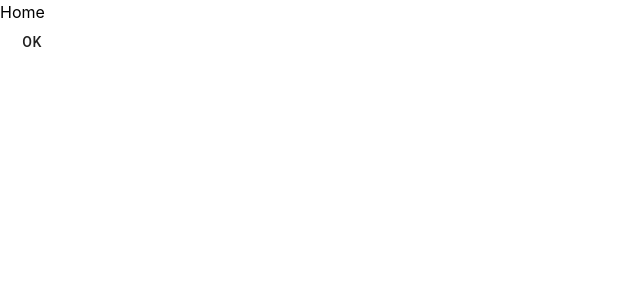
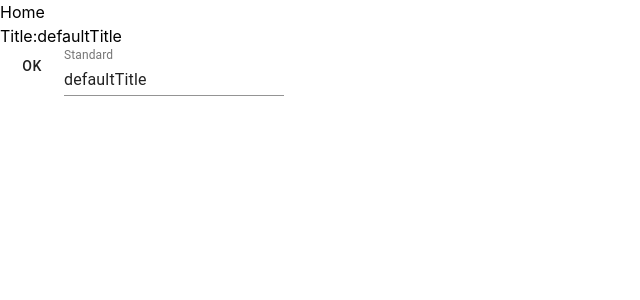
Before and after one commit to UedaA0816/learn-react-app, a React (Create React App) app: page /home in a window 1280 px wide. Shown: the top 300 px of the page, without its empty margins (0-640 px from the left). Built offline with nearby package versions, Linux system fonts and the light colour scheme.

Commit message:
add recoil

```diff
--- a/package.json
+++ b/package.json
@@ -17,6 +17,7 @@
     "react-dom": "^17.0.2",
     "react-router-dom": "^5.2.0",
     "react-scripts": "4.0.3",
+    "recoil": "^0.4.0",
     "typescript": "^4.1.2",
     "web-vitals": "^1.0.1"
   },
--- /dev/null
+++ b/src/atoms/TitleAtom.ts
@@ -0,0 +1,6 @@
+import { atom } from "recoil";
+
+export const titleState = atom<string>({
+  key:"title",
+  default:"defaultTitle"
+})
--- a/src/index.tsx
+++ b/src/index.tsx
@@ -1,12 +1,15 @@
 import React from 'react';
 import ReactDOM from 'react-dom';
 import './index.css';
+import { RecoilRoot } from 'recoil';
 import App from './App';
 import reportWebVitals from './reportWebVitals';
 
 ReactDOM.render(
   <React.StrictMode>
-    <App />
+    <RecoilRoot>
+      <App />
+    </RecoilRoot>
   </React.StrictMode>,
   document.getElementById('root')
 );
--- a/src/pages/Home/Home.tsx
+++ b/src/pages/Home/Home.tsx
@@ -1,11 +1,28 @@
-import React from "react"
+import React, { useCallback } from "react"
 import Button from "@material-ui/core/Button"
+import TextField from "@material-ui/core/TextField"
+import { SetterOrUpdater, useRecoilValue, useSetRecoilState } from "recoil"
+import { titleState } from "../../atoms/TitleAtom";
+import { Link } from "react-router-dom";
 
 const Home:React.FC = () => {
+  const title = useRecoilValue(titleState)
+  const setTitle: SetterOrUpdater<string> = useSetRecoilState(titleState);
+
+  const onChange = useCallback(
+    (event: React.ChangeEvent<HTMLInputElement>) => {
+      setTitle(event.target.value);
+    },
+    [setTitle]
+  );
   return (
     <div>
       <div>Home</div>
+      <Link to="/">
+      <div>Title:{title}</div>
+      </Link>
       <Button onClick={()=>{console.log("home ok")}}>ok</Button>
+      <TextField label="Standard" value={title} onChange={onChange}/>
     </div>
   )
 }
--- a/src/pages/Index/Index.tsx
+++ b/src/pages/Index/Index.tsx
@@ -1,7 +1,10 @@
 import React from "react"
+import { useRecoilValue } from "recoil"
+import { titleState } from "../../atoms/TitleAtom"
 
 const Index:React.FC = () => {
-  return <div>Index</div>
+  const title = useRecoilValue(titleState)
+  return <div>Index:{title}</div>
 }
 
 export default Index
```
Also changed, not shown: 1 other file (tests, documents, lock files or other folders).
